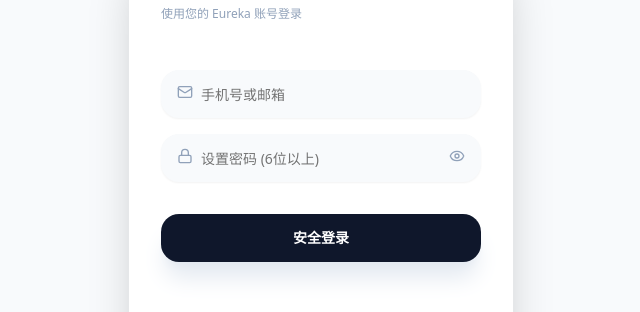
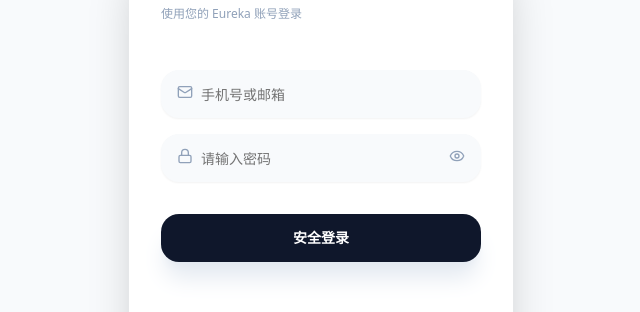
Before and after one commit to zhubing20011218-hub/my-ai-site, a Next.js app: page / in a window 1280 px wide. Shown: the part 256-568 px from the top of the page, without its empty margins (319-959 px from the left). Built offline with nearby package versions, Linux system fonts and the light colour scheme.

Commit message:
feat: finalize auth ui with toggle visibility for confirm password and dynamic placeholders

```diff
--- a/app/page.tsx
+++ b/app/page.tsx
@@ -65,40 +65,33 @@
   );
 }
 
-// --- 3. [升级] 企业级安全认证组件 (含双次密码校验 + 模拟真实验证码逻辑) ---
+// --- 3. [升级] 企业级安全认证组件 (修复小眼睛和Placeholder) ---
 function AuthPage({ onLogin }: { onLogin: (u: any) => void }) {
   const [isReg, setIsReg] = useState(false);
   const [account, setAccount] = useState("");
   const [password, setPassword] = useState("");
-  const [confirmPassword, setConfirmPassword] = useState(""); // 新增：确认密码
+  const [confirmPassword, setConfirmPassword] = useState("");
   const [nickname, setNickname] = useState("");
   const [verifyCode, setVerifyCode] = useState("");
   const [realCode, setRealCode] = useState("");
   const [count, setCount] = useState(0);
   const [loading, setLoading] = useState(false);
-  const [codeLoading, setCodeLoading] = useState(false); // 验证码发送中状态
+  const [codeLoading, setCodeLoading] = useState(false);
   const [showPwd, setShowPwd] = useState(false);
+  const [showConfirmPwd, setShowConfirmPwd] = useState(false); // ✨ 新增：确认密码显隐状态
   const [agreed, setAgreed] = useState(false);
   const [error, setError] = useState("");
 
-  // 模拟发送验证码 (此处预留接入短信API的位置)
   const sendCode = () => {
     if(!account.includes("@") && account.length < 11) { setError("请输入有效的手机号或邮箱"); return; }
     setError("");
     setCodeLoading(true);
-
-    // 模拟网络延迟，显得更真实
     setTimeout(() => {
       setCodeLoading(false);
-      // --- 真实场景：这里会调用 await fetch('/api/send-sms', { phone: account }) ---
       const c = Math.floor(100000+Math.random()*900000).toString();
       setRealCode(c);
       setCount(60);
-
-      // 这里的 alert 是为了在没有真实短信后台时让您能测试流程。
-      // 如果您接入了阿里云短信，这里就不需要 alert，而是用户手机直接收到短信。
-      alert(`【系统提示】由于未接入真实短信商，您的测试验证码是: ${c}`);
-
+      alert(`【Eureka安全中心】验证码: ${c}`);
       const timer = setInterval(() => setCount(v => { if(v<=1){clearInterval(timer); return 0} return v-1 }), 1000);
     }, 1500);
   };
@@ -124,7 +117,7 @@
         const db = JSON.parse(localStorage.getItem("my_ai_users_db") || "[]");
         if (db.find((u:any)=>u.account===account)) { setError("该账号已存在"); return; }
 
-        const u = { id: "u_"+Date.now(), nickname, account, password, balance: "0.10", regTime: new Date().toLocaleString(), role: 'user' };
+        const u = { id: "u_"+Date.now(), nickname: nickname || "新用户", account, password, balance: "0.10", regTime: new Date().toLocaleString(), role: 'user' };
         db.push(u); localStorage.setItem("my_ai_users_db", JSON.stringify(db));
         localStorage.setItem("my_ai_user", JSON.stringify(u));
         onLogin(u);
@@ -144,27 +137,31 @@
         <div className="text-left mb-6"><h2 className="text-2xl font-black text-slate-900">{isReg ? "创建新账户" : "欢迎回来"}</h2><p className="text-xs text-slate-400 mt-1">{isReg ? "开启您的 AI 探索之旅" : "使用您的 Eureka 账号登录"}</p></div>
         <form onSubmit={handleAuth} className="space-y-4 text-left">
 
-          {/* 昵称输入 (仅注册) */}
           {isReg && (<div className="relative group"><User size={16} className="absolute left-4 top-3.5 text-slate-400 group-focus-within:text-blue-600 transition-colors"/><Input placeholder="设置昵称" className="bg-slate-50 border-none h-12 pl-10 rounded-2xl focus-visible:ring-1 focus-visible:ring-blue-600 text-slate-900" value={nickname} onChange={e=>setNickname(e.target.value)} /></div>)}
 
-          {/* 账号输入 */}
           <div className="relative group"><Mail size={16} className="absolute left-4 top-3.5 text-slate-400 group-focus-within:text-blue-600 transition-colors"/><Input placeholder="手机号或邮箱" className="bg-slate-50 border-none h-12 pl-10 rounded-2xl focus-visible:ring-1 focus-visible:ring-blue-600 text-slate-900" value={account} onChange={e=>setAccount(e.target.value)} /></div>
 
-          {/* 验证码 (仅注册) */}
           {isReg && (<div className="flex gap-2"><div className="relative flex-1 group"><Shield size={16} className="absolute left-4 top-3.5 text-slate-400 group-focus-within:text-blue-600 transition-colors"/><Input placeholder="验证码" className="bg-slate-50 border-none h-12 pl-10 rounded-2xl focus-visible:ring-1 focus-visible:ring-blue-600 text-slate-900" value={verifyCode} onChange={e=>setVerifyCode(e.target.value)} /></div><Button type="button" variant="outline" onClick={sendCode} disabled={count>0 || codeLoading} className="h-12 w-28 rounded-2xl border-slate-200 text-slate-600 font-bold">{codeLoading ? <Loader2 size={14} className="animate-spin"/> : (count>0 ? `${count}s后重发` : "获取验证码")}</Button></div>)}
 
-          {/* 密码 */}
-          <div className="relative group"><Lock size={16} className="absolute left-4 top-3.5 text-slate-400 group-focus-within:text-blue-600 transition-colors"/><Input type={showPwd ? "text" : "password"} placeholder="设置密码 (6位以上)" className="bg-slate-50 border-none h-12 pl-10 pr-10 rounded-2xl focus-visible:ring-1 focus-visible:ring-blue-600 text-slate-900" value={password} onChange={e=>setPassword(e.target.value)} /><button type="button" onClick={()=>setShowPwd(!showPwd)} className="absolute right-4 top-3.5 text-slate-400 hover:text-slate-600">{showPwd ? <EyeOff size={16}/> : <Eye size={16}/>}</button></div>
+          <div className="relative group">
+            <Lock size={16} className="absolute left-4 top-3.5 text-slate-400 group-focus-within:text-blue-600 transition-colors"/>
+            {/* ✨ 修复点：placeholder 动态化 */}
+            <Input type={showPwd ? "text" : "password"} placeholder={isReg ? "设置密码 (6位以上)" : "请输入密码"} className="bg-slate-50 border-none h-12 pl-10 pr-10 rounded-2xl focus-visible:ring-1 focus-visible:ring-blue-600 text-slate-900" value={password} onChange={e=>setPassword(e.target.value)} />
+            <button type="button" onClick={()=>setShowPwd(!showPwd)} className="absolute right-4 top-3.5 text-slate-400 hover:text-slate-600">{showPwd ? <EyeOff size={16}/> : <Eye size={16}/>}</button>
+          </div>
 
-          {/* 确认密码 (仅注册) */}
-          {isReg && (<div className="relative group animate-in slide-in-from-top-2"><Lock size={16} className="absolute left-4 top-3.5 text-slate-400 group-focus-within:text-blue-600 transition-colors"/><Input type="password" placeholder="确认密码" className="bg-slate-50 border-none h-12 pl-10 rounded-2xl focus-visible:ring-1 focus-visible:ring-blue-600 text-slate-900" value={confirmPassword} onChange={e=>setConfirmPassword(e.target.value)} /></div>)}
+          {isReg && (
+            <div className="relative group animate-in slide-in-from-top-2">
+              <Lock size={16} className="absolute left-4 top-3.5 text-slate-400 group-focus-within:text-blue-600 transition-colors"/>
+              {/* ✨ 修复点：确认密码也加上小眼睛 */}
+              <Input type={showConfirmPwd ? "text" : "password"} placeholder="确认密码" className="bg-slate-50 border-none h-12 pl-10 pr-10 rounded-2xl focus-visible:ring-1 focus-visible:ring-blue-600 text-slate-900" value={confirmPassword} onChange={e=>setConfirmPassword(e.target.value)} />
+              <button type="button" onClick={()=>setShowConfirmPwd(!showConfirmPwd)} className="absolute right-4 top-3.5 text-slate-400 hover:text-slate-600">{showConfirmPwd ? <EyeOff size={16}/> : <Eye size={16}/>}</button>
+            </div>
+          )}
 
-          {/* 错误提示 - 已修复换行截断问题 */}
           {error && <div className="text-[11px] text-red-500 font-bold flex items-center gap-1 animate-in slide-in-from-left-2"><AlertCircle size={12}/> {error}</div>}
 
-          {/* 协议 */}
-          {isReg && (<div className="flex items-center gap-2 mt-2"><div onClick={()=>setAgreed(!agreed)} className={`w-4 h-4 rounded border flex items-center justify-center cursor-pointer transition-colors ${agreed ? 'bg-blue-600 border-blue-600' : 'border-slate-300 bg-white'}`}>{agreed && <Check size={10} className="text-white"/>}</div><span className="text-[10px] text-slate-400">已阅读并同意 <span className="text-blue-600 cursor-pointer hover:underline">《用户协议》</span> 和 <span className="text-blue-600 cursor-pointer hover:underline">《隐私政策》</span></span></div>)}
-
+          {isReg && (<div className="flex items-center gap-2 mt-2"><div onClick={()=>setAgreed(!agreed)} className={`w-4 h-4 rounded border flex items-center justify-center cursor-pointer transition-colors ${agreed ? 'bg-blue-600 border-blue-600' : 'border-slate-300 bg-white'}`}>{agreed && <Check size={10} className="text-white"/>}</div><span className="text-[10px] text-slate-400">我已阅读并同意 <span className="text-blue-600 cursor-pointer hover:underline">《Eureka服务条款》</span></span></div>)}
           <Button className="w-full bg-slate-900 hover:bg-blue-600 h-12 mt-4 text-white font-bold border-none rounded-2xl shadow-xl shadow-slate-200 transition-all active:scale-95" disabled={loading}>{loading ? <Loader2 className="animate-spin"/> : (isReg ? "立即注册" : "安全登录")}</Button>
         </form>
         <div className="mt-8 pt-6 border-t border-slate-100 flex flex-col items-center gap-3">
```
